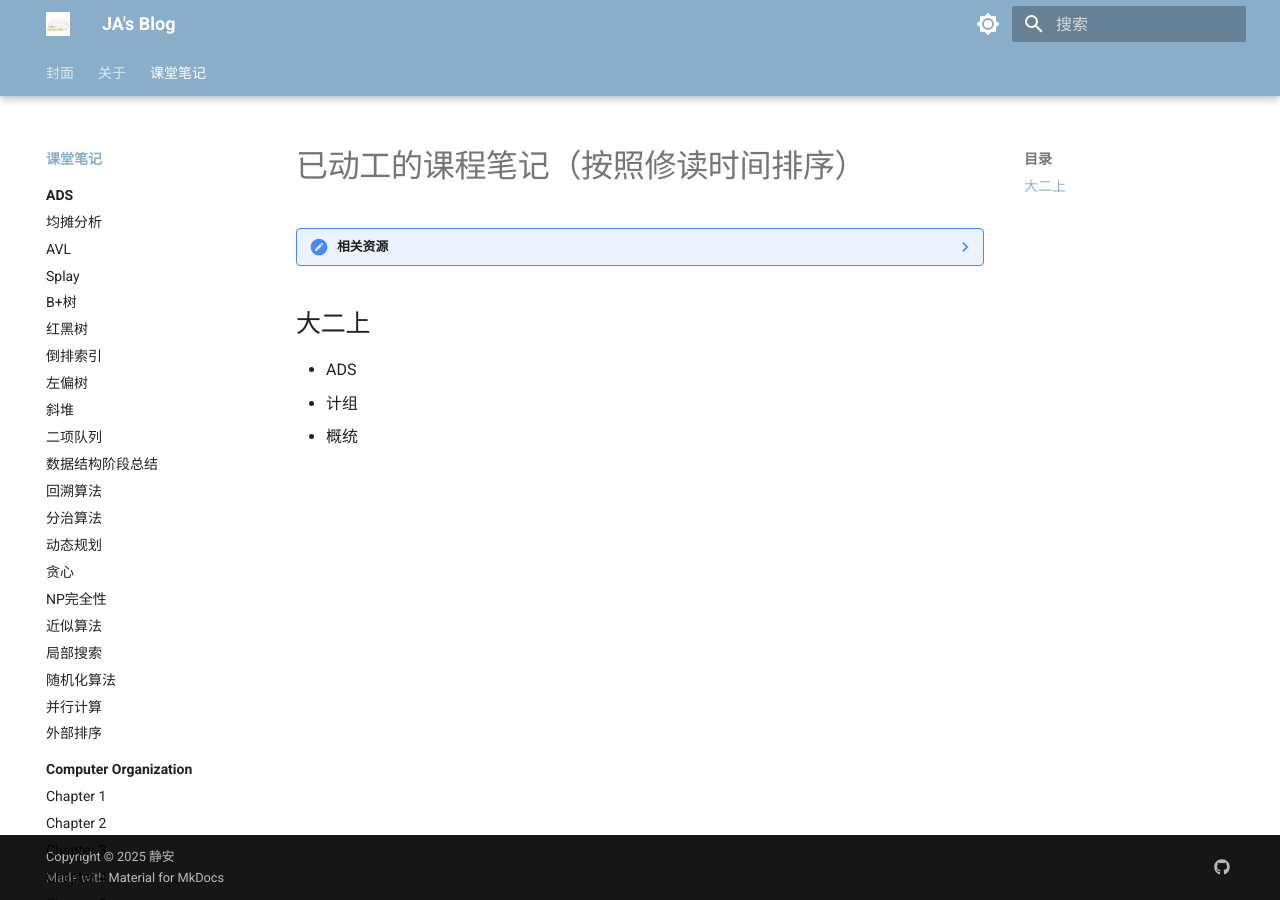
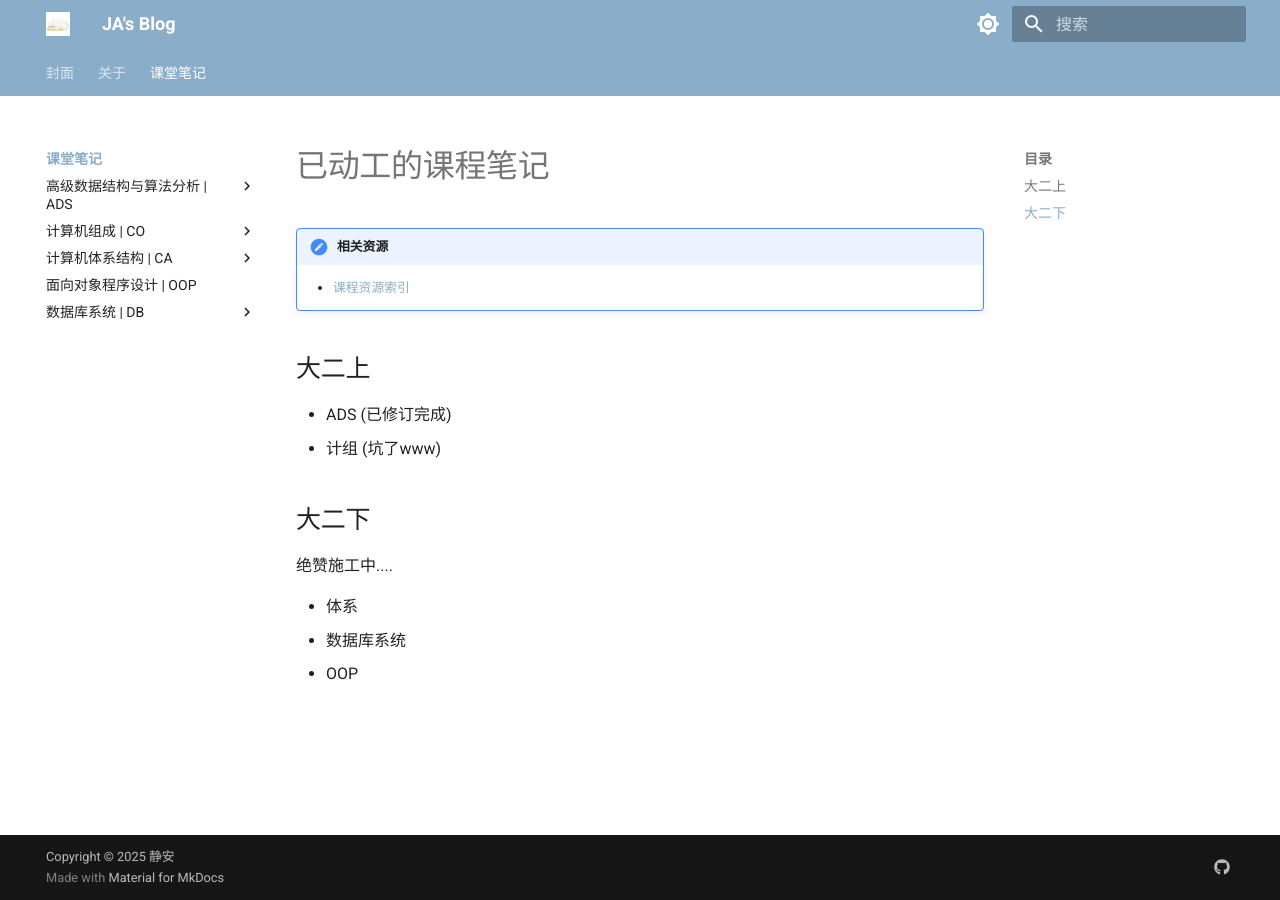
Before and after one commit to JA101617/JA101617.github.io, an MkDocs documentation site: the page built from docs/Note/index.md, in a window 1280 px wide. Built offline with MkDocs 1.6.1 and Material for MkDocs 9.7.7, drawn with Linux system fonts in a browser that asks for light colours.

```diff
--- a/docs/Note/ADS/06-Inverted-File-Index.md
+++ b/docs/Note/ADS/06-Inverted-File-Index.md
@@ -1,7 +1,7 @@
 ---
 comments: true
 ---
-# Inverted File Index倒排索引 {#倒排索引}
+# Inverted File Index {#倒排索引}
 
 !!! definition "定义"
     Index: 对于一个词/词组，查询其在诸多文档中的出现情况
--- a/docs/Note/ADS/19-Parallel.md
+++ b/docs/Note/ADS/19-Parallel.md
@@ -1,4 +1,4 @@
-# Parallel Algorithms<a id="parallel"></a>
+# Parallel Algorithms {#并行计算}
 
 ## 省流
 
--- a/docs/Note/index.md
+++ b/docs/Note/index.md
@@ -1,11 +1,18 @@
-# 已动工的课程笔记（按照修读时间排序）
+# 已动工的课程笔记
 
-??? note "相关资源"
+!!! note "相关资源"
     - [课程资源索引](https://www.yuque.com/xianyuxuan/saltfish_shop/course_res_index#cIhfl)
 
 
 ## 大二上
 
-- ADS
-- 计组
-- 概统
+- ADS (已修订完成)
+- 计组 (坑了www)
+
+## 大二下
+
+绝赞施工中....
+
+- 体系
+- 数据库系统
+- OOP
--- a/mkdocs.yml
+++ b/mkdocs.yml
@@ -2,41 +2,51 @@ site_name: JA's Blog
 site_author: 静安
 copyright: 'Copyright &copy 2025 静安'
 # 文章结构
+
 nav:
   - "封面": index.md
   - "关于": about.md
   - "课堂笔记":
     - Note/index.md
-    - "ADS":
-       - Note/ADS/index.md
-       - "均摊分析": Note/ADS/01-Amortized-Analysis.md
-       - "AVL": Note/ADS/02-AVL.md
-       - "Splay": Note/ADS/03-Splay.md
-       - "B+树": Note/ADS/04-B+.md
-       - "红黑树": Note/ADS/05-RBT.md
-       - "倒排索引": Note/ADS/06-Inverted-File-Index.md
-       - "左偏树": Note/ADS/07-Leftist.md
-       - "斜堆": Note/ADS/08-SkewHeap.md
-       - "二项队列": Note/ADS/09-BinomialHeap.md
-       - "数据结构阶段总结": Note/ADS/10-ds-summarize.md
-       - "回溯算法": Note/ADS/11-Backtracking.md
-       - "分治算法": Note/ADS/12-Divide-and-Conquer.md
-       - "动态规划": Note/ADS/13-DP.md
-       - "贪心": Note/ADS/14-Greedy.md
-       - "NP完全性": Note/ADS/15-NPC.md
-       - "近似算法": Note/ADS/16-Approximation.md
-       - "局部搜索": Note/ADS/17-Local-Search.md
-       - "随机化算法": Note/ADS/18-Random.md
-       - "并行计算": Note/ADS/19-Parallel.md
-       - "外部排序": Note/ADS/20-External.md
-    - "Computer Organization":
-       - Note/CO/index.md
-       - "Chapter 1": Note/CO/Ch1.md
-       - "Chapter 2": Note/CO/Ch2.md
-       - "Chapter 3": Note/CO/Ch3.md
-       - "Chapter 4": Note/CO/Ch4.md
-       - "Chapter 5": Note/CO/Ch5.md
-       - "Appendix": Note/CO/Apendix.md
+    - "高级数据结构与算法分析 | ADS":
+      - Note/ADS/index.md
+      - "均摊分析": Note/ADS/01-Amortized-Analysis.md
+      - "AVL": Note/ADS/02-AVL.md
+      - "Splay": Note/ADS/03-Splay.md
+      - "B+树": Note/ADS/04-B+.md
+      - "红黑树": Note/ADS/05-RBT.md
+      - "倒排索引": Note/ADS/06-Inverted-File-Index.md
+      - "左偏树": Note/ADS/07-Leftist.md
+      - "斜堆": Note/ADS/08-SkewHeap.md
+      - "二项队列": Note/ADS/09-BinomialHeap.md
+      - "数据结构阶段总结": Note/ADS/10-ds-summarize.md
+      - "回溯算法": Note/ADS/11-Backtracking.md
+      - "分治算法": Note/ADS/12-Divide-and-Conquer.md
+      - "动态规划": Note/ADS/13-DP.md
+      - "贪心": Note/ADS/14-Greedy.md
+      - "NP完全性": Note/ADS/15-NPC.md
+      - "近似算法": Note/ADS/16-Approximation.md
+      - "局部搜索": Note/ADS/17-Local-Search.md
+      - "随机化算法": Note/ADS/18-Random.md
+      - "并行计算": Note/ADS/19-Parallel.md
+      - "外部排序": Note/ADS/20-External.md
+    - "计算机组成 | CO":
+      - Note/CO/index.md
+      - "Chapter 1": Note/CO/Ch1.md
+      - "Chapter 2": Note/CO/Ch2.md
+      - "Chapter 3": Note/CO/Ch3.md
+      - "Chapter 4": Note/CO/Ch4.md
+      - "Chapter 5": Note/CO/Ch5.md
+      - "Appendix": Note/CO/Appendix.md
+    - "计算机体系结构 | CA":
+      - Note/CA/index.md
+      - "Lecture 01: intro": Note/CA/Lec1.md
+    - "面向对象程序设计 | OOP":
+      - Note/OOP/index.md
+    - "数据库系统 | DB":
+      - Note/DB/index.md
+      - "Chapter 01": Note/DB/Ch1.md
+
 
 
 
@@ -60,8 +70,8 @@ theme:  #主题
     # - navigation.instant  #即时加载，修佬说会导致渲染不当？
     - navigation.tracking  #锚点跟踪
     - navigation.tabs  #导航选项卡
-    - navigation.tabs.sticky  #粘性导航选项卡
-    - navigation.sections  #次级目录在侧边栏中呈现为组，与tabs同存则有2级导航
+    # - navigation.tabs.sticky  #粘性导航选项卡
+    # - navigation.sections  #次级目录在侧边栏中呈现为组，与tabs同存则有2级导航
     #- navigation.expand  #左侧边栏全展开，取消则折叠其他只展开当选
     - navigation.indexes  #次级索引页，直接将文档附加到章节，提供概览页面，在相应文件夹中创建index.md添加到导航nav开头。不兼容toc.integrate。
 #    - toc.integrate  #导航集成，文章小标题目录是左侧边栏的一部分
```
Also changed, not shown: docs/Note/ADS/01-Amortized-Analysis.md (+1 -1 lines), docs/Note/CA/index.md (added, +44 -0 lines), docs/Note/CO/Appendix.md (+0 -2 lines), docs/Note/DB/Ch1.md (added, +246 -0 lines), docs/Note/DB/Install.md (added, +11 -0 lines), docs/Note/DB/index.md (added, +21 -0 lines), docs/Note/MAO/index.md (added, +31 -0 lines), docs/Note/OOP/Lec01.md (added, +1 -0 lines), docs/Note/OOP/index.md (added, +19 -0 lines), docs/Note/CA/Lec1.md (added), docs/img/CA/Lec1-memory-hierarchy.jpg (added), docs/img/DB/Ch1-3level.png (added), docs/img/DB/Ch1-DDL.png (added), docs/img/DB/Ch1-StorageManager.png (added), 2 more files.
